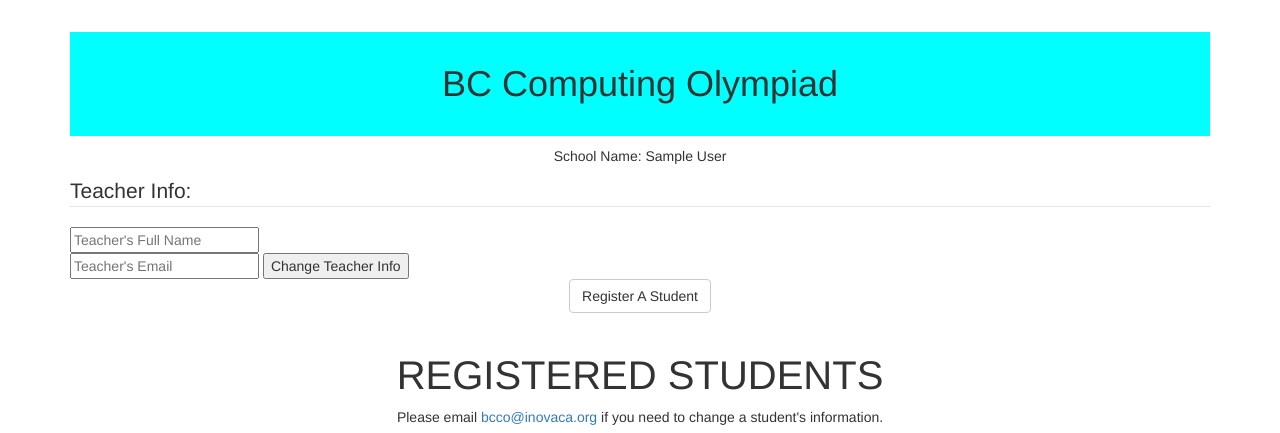
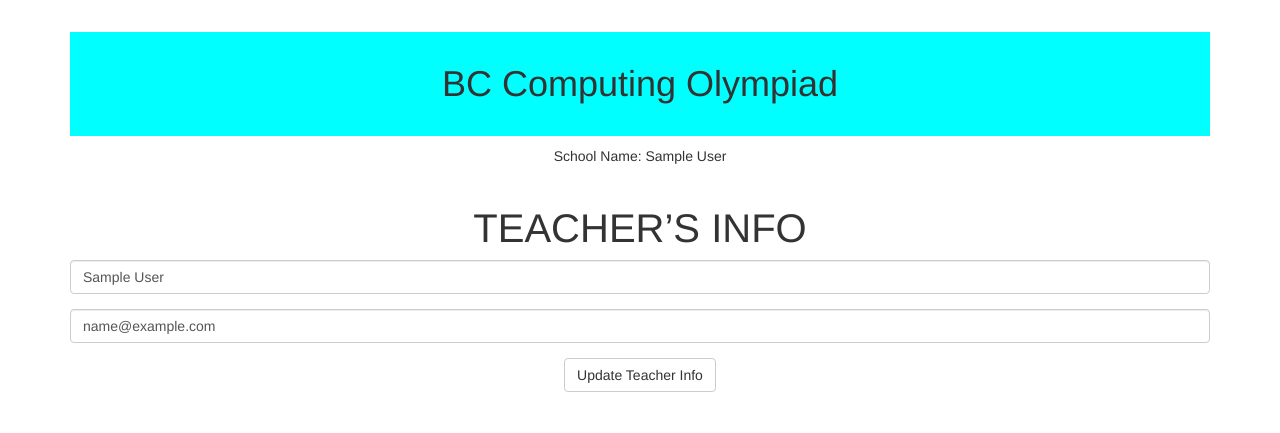
Before and after one commit to naijwu/bcco, a PHP site: page /school.php in a window 1280 px wide. Shown: the top 433 px of the page. Run offline with PHP 8.4, Linux system fonts and the light colour scheme; the visitor is signed in with stand-in values (Sample User, id 1); data that the repository does not hold is empty; a stand-in replaces the project's code that opens the database connection.

Commit message:
Add teacher's info section

```diff
--- a/Website/school-add-student.php
+++ b/Website/school-add-student.php
@@ -23,7 +23,7 @@
 
       <!-- Register A Student Form -->
       <h2 style="margin-top:32px;" class="text-center">Register A Student</h2>
-      <form style="margin-left: 5%; margin-right: 5%;" action="http://www.inovaca.org/bcco/forms/add-student.php" method="post" onsubmit="return check();">
+      <form style="margin-left: 5%; margin-right: 5%;" action="http://www.inovaca.org/bcco/forms/add-student.php" method="post">
         <div class="form-group">
           <label>First Name:</label>
           <input class="form-control" type="text" placeholder="First Name" name="cf_first_name" required>
--- a/Website/school-login.php
+++ b/Website/school-login.php
@@ -26,10 +26,10 @@
 
 // Prevent SQL injection attacks by preparing the statement on the server then
 // passing the student ID as a parameter.
-$stmt = $conn->prepare('SELECT name, id FROM SchoolNames WHERE school_id = ?');
+$stmt = $conn->prepare('SELECT name, id, teacher_name, teacher_email FROM SchoolNames WHERE school_id = ?');
 $stmt->bind_param('s', $_SESSION["school_id"]);
 $stmt->execute();
-$stmt->bind_result($school_name, $_SESSION["school_row_id"]);
+$stmt->bind_result($school_name, $_SESSION["school_row_id"], $_SESSION["teacher_name"], $_SESSION["teacher_email"]);
 $stmt->fetch();
 $stmt->close();
 $school_id_exists = isset($school_name) && !empty($school_name);
--- a/Website/school.php
+++ b/Website/school.php
@@ -49,21 +49,17 @@
     <p class="text-center">School Name: <?php echo $_SESSION["school_name"] ?></p>
 
     <!-- Teacher Info -->
-    <form>
-        <fieldset>
-            <legend>Teacher Info:</legend>
-                <input type="text" name="teachername" placeholder="Teacher's Full Name"><br>
-                <input type="text" name="teacheremail" placeholder="Teacher's Email">
-                <input type="submit" value="Change Teacher Info">
-        </fieldset>
+    <h2 class="text-center" style="margin-top: 40px;">Teacher&#8217;s Info</h2>
+    <form action="http://www.inovaca.org/bcco/forms/update-teacher-info.php" method="post">
+      <div class="form-group">
+        <input class="form-control" type="text" name="teacher_name" placeholder="Teacher&#8217;s Full Name" value="<?php echo($_SESSION['teacher_name']); ?>" required>
+      </div>
+      <div class="form-group">
+        <input class="form-control" type="text" name="teacher_email" placeholder="Teacher&#8217;s Email" value="<?php echo($_SESSION['teacher_email']); ?>" required>
+      </div>
+      <button class="btn btn-default" style="margin: 0 auto; display: block; cursor: pointer;">Update Teacher Info</button>
     </form>
     <!-- Teacher Info End -->
-
-      <!-- Add a Student -->
-      <a href="http://www.inovaca.org/bcco/school-add-student.php" style="text-decoration: none;">
-        <button class="btn btn-default" style="margin: 0 auto; display: block; cursor: pointer;">Register A Student</button>
-      </a>
-      <!-- End Add a Student -->
 
     <!-- Registered Students -->
     <h2 class="text-center" style="margin-top: 40px;">Registered Students</h2>
@@ -99,6 +95,12 @@
       </tbody>
     </table>
     <!-- End Registered Students -->
+
+    <!-- Add a Student -->
+    <a href="http://www.inovaca.org/bcco/school-add-student.php" style="text-decoration: none;">
+      <button class="btn btn-default" style="margin: 0 auto; display: block; cursor: pointer;">Register A Student</button>
+    </a>
+    <!-- End Add a Student -->
 
     <!-- Results Hidden
     <h2 class="text-center" style="margin-top: 40px;">Results</h2>
```
Also changed, not shown: Website/forms/update-teacher-info.php (added, +27 -0 lines). Lines whose indentation alone changed are shown as unchanged.
